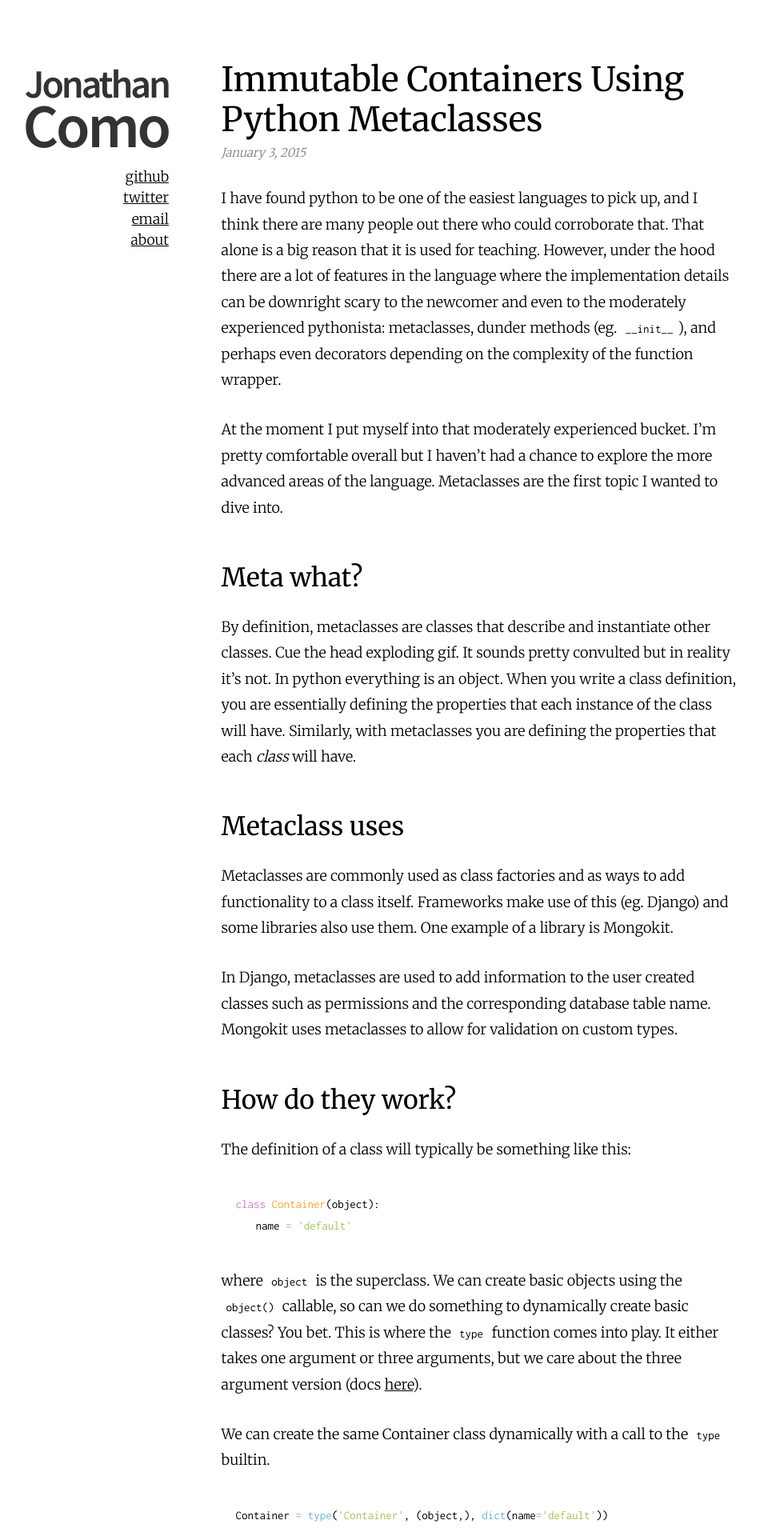
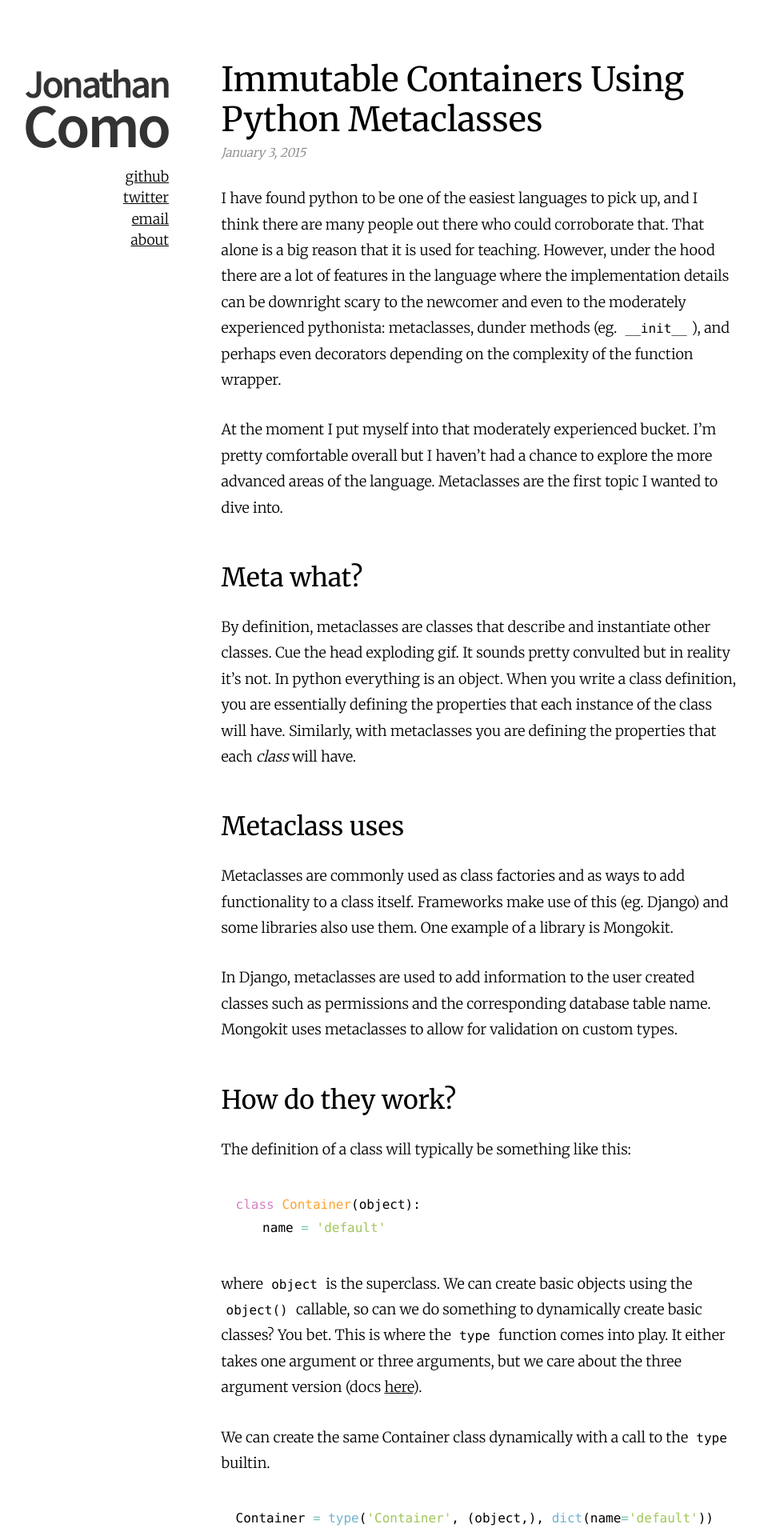
Before and after one commit to jcomo/jcomo.github.io, a Jekyll site: the page built from _posts/2015-01-03-immutable-containers-using-python-metaclasses.md, in a window 1280 px wide. Shown: the top 1920 px of the page at 80% size, without its empty margins (163-1113 px from the left). Built offline with Jekyll 4.4.1, drawn with Linux system fonts in a browser that asks for light colours.

Commit message:
use consolas

```diff
--- a/css/main.css
+++ b/css/main.css
@@ -1,7 +1,6 @@
 /* Fonts */
 @import url(http://fonts.googleapis.com/css?family=Source+Sans+Pro:300,600);
 @import url(http://fonts.googleapis.com/css?family=Merriweather:400,300);
-@import url(http://fonts.googleapis.com/css?family=Inconsolata:400,700);
 
 /* Base */
 /* ----------------------------------------------------------*/
@@ -294,8 +293,8 @@ footer {
   -webkit-border-radius: 3px;
   -moz-border-radius: 3px;
   border-radius: 3px;
-  font-family: 'Inconsolata', monospace;
-  font-size: 15px;
+  font-family: Consolas, monospace;
+  font-size: 16px;
 }
 
 @media screen and (max-width: 48em) {
```
